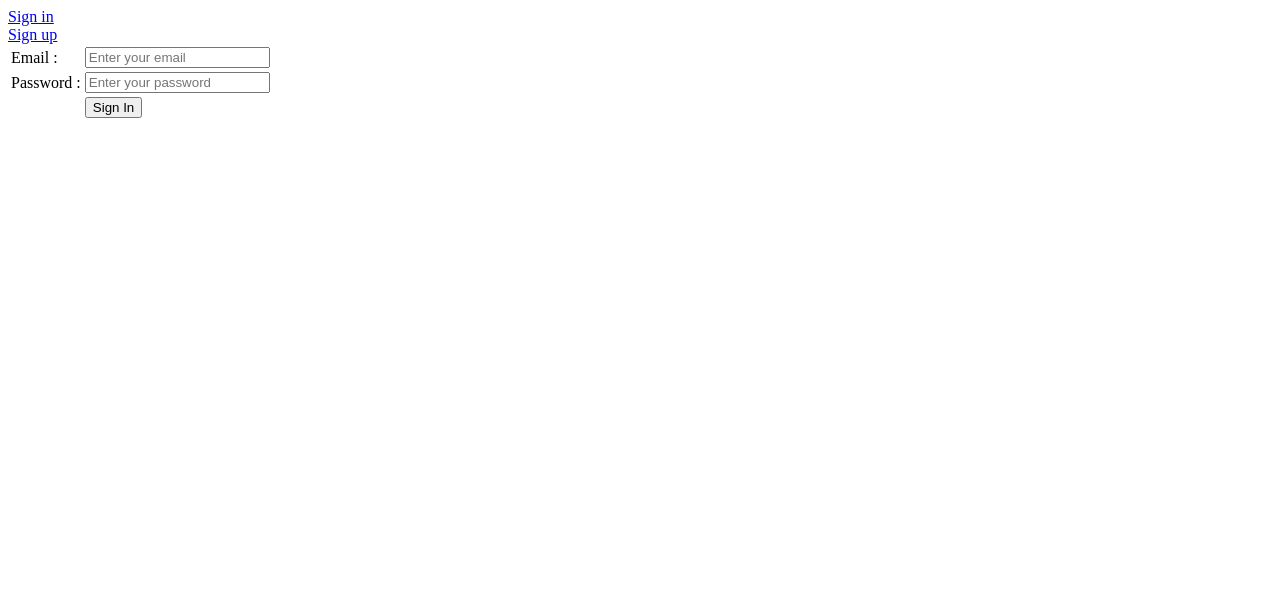
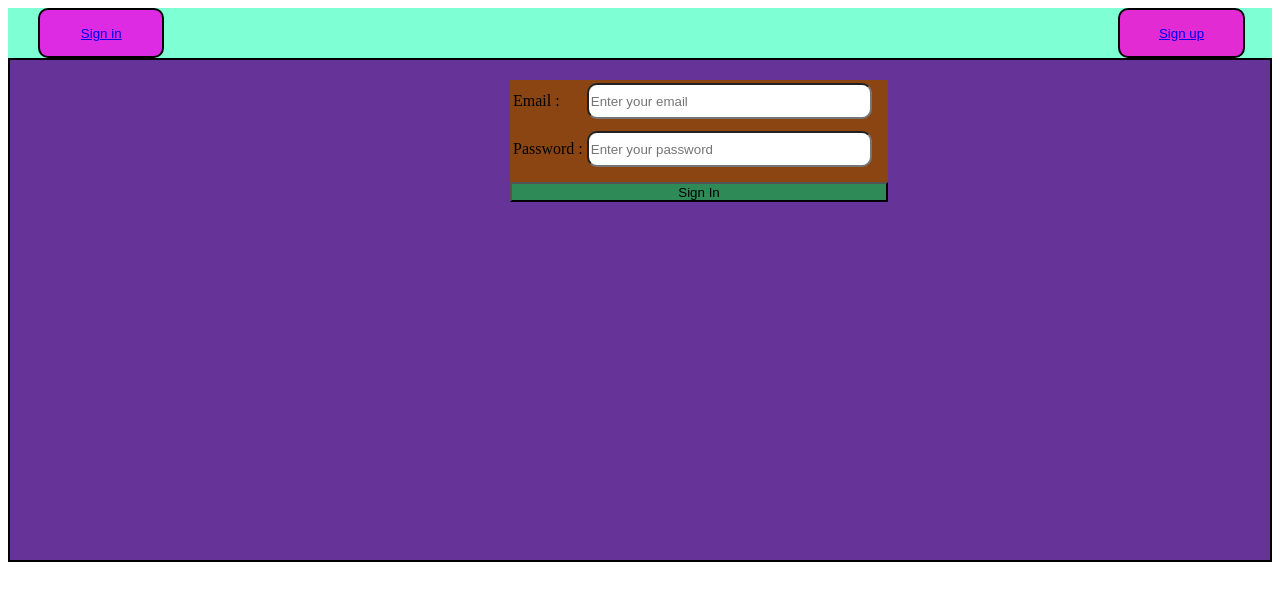
Before and after one commit to muhammadmuaazmadni/database-login, a website: page public/signin.html in a window 1280 px wide. Drawn offline with Linux system fonts and the light colour scheme.

Commit message:
more code

```diff
--- a/public/signin.html
+++ b/public/signin.html
@@ -4,20 +4,22 @@
     <meta charset="UTF-8">
     <meta name="viewport" content="width=device-width, initial-scale=1.0">
     <title>Document</title>
+    <link rel="stylesheet" href="style.css">
+
 </head>
 <body>
     <header>
         <div class="head">
-            <div class="signInPage">
-                <a class="topBtn" href="#">
+            <div class="float">
+               <button class="topBtn1"> <a  href="#">
                     Sign in</a>
+                </button>
 
-            </div>
-            <div class="signUpPage">
-                <a class="topBtn" href="index.html">
+
+               <button class="topBtn2"> <a  href="index.html">
                     Sign up
                 </a>
-
+            </button>
             </div>
         </div>
     </header>
@@ -28,22 +30,31 @@
 <tr>
 
 <td>Email :</td>
-<td><input type="email" id="logemail" placeholder="Enter your email" required></td>
+<td><input class="inp"  type="email" id="logemail" placeholder="Enter your email" required></td>
+<tr></tr>
+<tr></tr>
+<tr></tr>
+<tr></tr>
 
 </tr>
 <td>Password :</td>
-<td><input type="password" id="loginpass" placeholder="Enter your password" required></td>
+<td><input class="inp"  type="password" id="loginpass" placeholder="Enter your password" required></td>
 
 </tr>
+<tr></tr>
+<tr></tr>
+<tr></tr>
+<tr></tr>
+
 <tr>
 <td></td>
 <td>
-    <button>Sign In</button>
 </td>
 </tr>
 
 
 </table>
+<button class="btn">Sign In</button>
 
 </form>
 
--- a/public/style.css
+++ b/public/style.css
@@ -0,0 +1,53 @@
+.head{
+    height: 50px;
+    /* border: 2px solid red; */
+    background-color: aquamarine;
+
+
+}
+.float{
+display: inline;
+
+
+}
+.topBtn1{
+    border: 2px solid;
+    height: 50px;
+    border-radius: 10px;
+    width: 10%;
+    margin-left: 30px;
+    background-color: rgb(220, 43, 226);
+
+}
+.topBtn2{
+    margin-left:950px;
+    border: 2px solid;
+    height: 50px;
+    border-radius: 10px;
+    width: 10%;
+    background-color: rgb(226, 43, 211);
+}
+.container{
+    height: 500px;
+    border: 2px solid ;
+    background-color: rebeccapurple;
+}
+.main{
+    /* text-align: center; */
+    margin-left: 500px;
+    margin-top: 20px;
+    /* border: 2px solid palegreen; */
+    width: 30%;
+    background-color: saddlebrown;
+
+}
+.inp{
+height: 30px;
+border-radius: 10px;
+width: 150%;
+}
+.btn{
+    width: 100%;
+    height: 20px;
+    background-color: seagreen;
+}
```
Also changed, not shown: public/index.html (+43 -13 lines).
